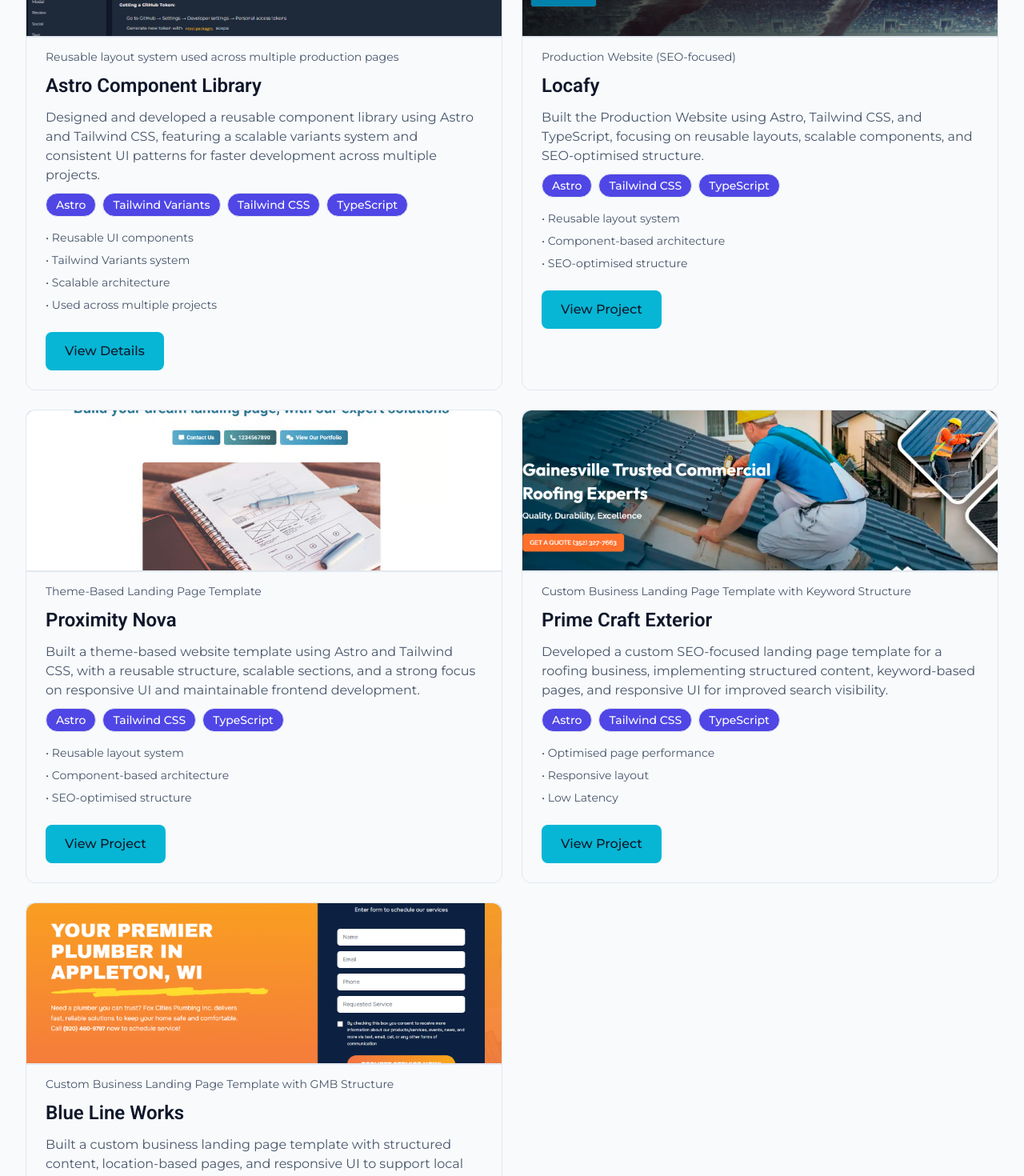
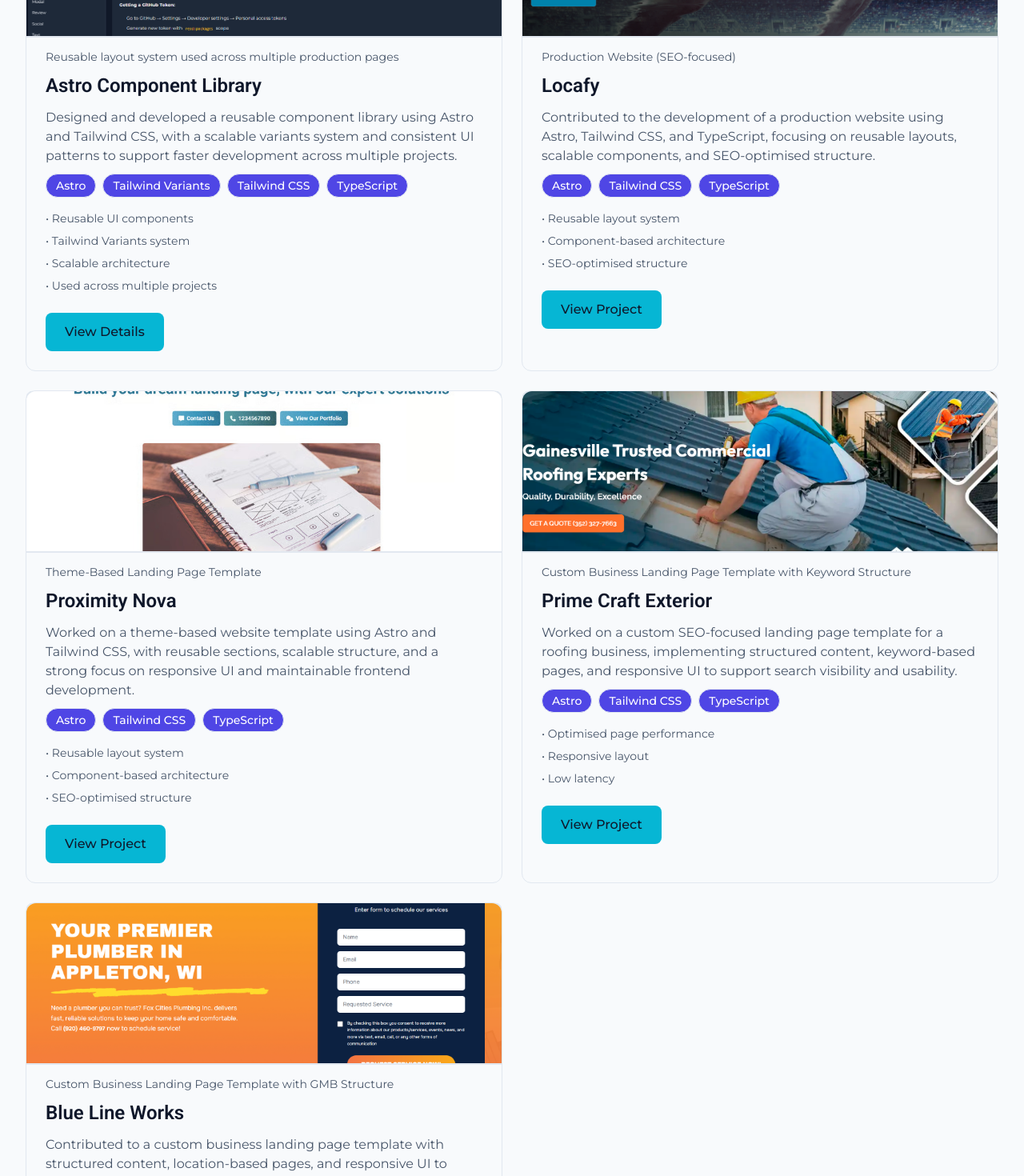
Before and after one commit to piihushah/priya-portfolio, a React (Vite) app: page / in a window 1280 px wide. Shown: the part 1800-3270 px from the top of the page at 80% size. Built offline with nearby package versions, Linux system fonts and the light colour scheme.

Commit message:
Updated wordings

```diff
--- a/src/data/projects.ts
+++ b/src/data/projects.ts
@@ -3,7 +3,7 @@ export default [
     title: "Astro Component Library",
     subTitle: "Reusable layout system used across multiple production pages",
     description:
-      "Designed and developed a reusable component library using Astro and Tailwind CSS, featuring a scalable variants system and consistent UI patterns for faster development across multiple projects.",
+      "Designed and developed a reusable component library using Astro and Tailwind CSS, with a scalable variants system and consistent UI patterns to support faster development across multiple projects.",
     image: "/assets/component-library.png",
     techStack: ["Astro", "Tailwind Variants", "Tailwind CSS", "TypeScript"],
     highlights: [
@@ -18,7 +18,7 @@ export default [
     title: "Locafy",
     subTitle: "Production Website (SEO-focused)",
     description:
-      "Built the Production Website using Astro, Tailwind CSS, and TypeScript, focusing on reusable layouts, scalable components, and SEO-optimised structure.",
+      "Contributed to the development of a production website using Astro, Tailwind CSS, and TypeScript, focusing on reusable layouts, scalable components, and SEO-optimised structure.",
     image: "/assets/locafy.png",
     techStack: ["Astro", "Tailwind CSS", "TypeScript"],
     highlights: ["Reusable layout system", "Component-based architecture", "SEO-optimised structure"],
@@ -28,7 +28,7 @@ export default [
     title: "Proximity Nova",
     subTitle: "Theme-Based Landing Page Template",
     description:
-      "Built a theme-based website template using Astro and Tailwind CSS, with a reusable structure, scalable sections, and a strong focus on responsive UI and maintainable frontend development.",
+      "Worked on a theme-based website template using Astro and Tailwind CSS, with reusable sections, scalable structure, and a strong focus on responsive UI and maintainable frontend development.",
     image: "/assets/nova.jpg",
     techStack: ["Astro", "Tailwind CSS", "TypeScript"],
     highlights: ["Reusable layout system", "Component-based architecture", "SEO-optimised structure"],
@@ -38,20 +38,20 @@ export default [
     title: "Prime Craft Exterior",
     subTitle: "Custom Business Landing Page Template with Keyword Structure",
     description:
-      "Developed a custom SEO-focused landing page template for a roofing business, implementing structured content, keyword-based pages, and responsive UI for improved search visibility.",
+      "Worked on a custom SEO-focused landing page template for a roofing business, implementing structured content, keyword-based pages, and responsive UI to support search visibility and usability.",
     image: "/assets/roof.png",
     techStack: ["Astro", "Tailwind CSS", "TypeScript"],
-    highlights: ["Optimised page performance", "Responsive layout", "Low Latency"],
+    highlights: ["Optimised page performance", "Responsive layout", "Low latency"],
     link: "https://primecraftexterior.com/",
   },
   {
     title: "Blue Line Works",
     subTitle: "Custom Business Landing Page Template with GMB Structure",
     description:
-      "Built a custom business landing page template with structured content, location-based pages, and responsive UI to support local SEO and improved user experience.",
+      "Contributed to a custom business landing page template with structured content, location-based pages, and responsive UI to support local SEO and improved user experience.",
     image: "/assets/blueline.png",
     techStack: ["Astro", "Tailwind CSS", "TypeScript"],
-    highlights: ["Optimised page performance", "Responsive layout", "Low Latency"],
+    highlights: ["Optimised page performance", "Responsive layout", "Local SEO structure"],
     link: "https://bluelineworks.com/",
   },
 ];
```
